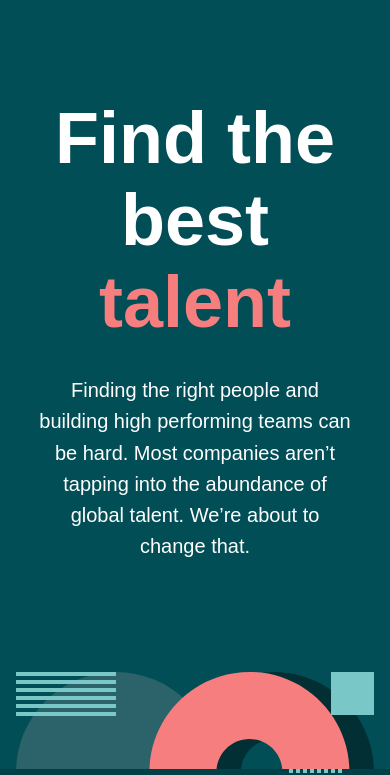
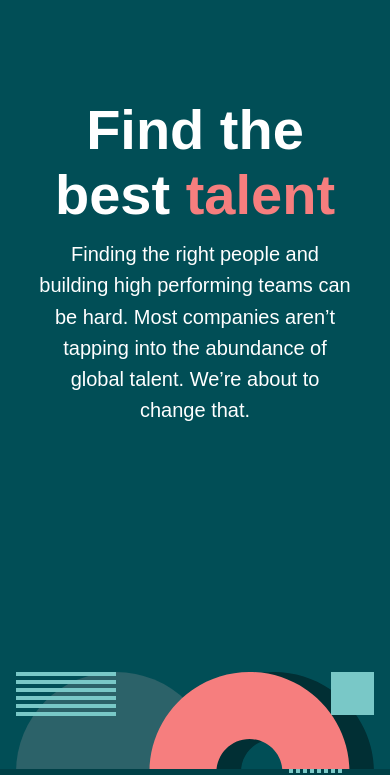
Before and after one commit to Mohamed-Mkadem/My_Team_FrontEndMentor_Challenge, a plain HTML site: page index.html in a window 390 px wide. Shown: the part 75-850 px from the top of the page. Drawn offline with Linux system fonts and the light colour scheme.

Commit message:
Fixing The hero section problem on mobile screen

```diff
--- a/media.css
+++ b/media.css
@@ -18,6 +18,7 @@
   .showcase {
     flex-direction: column;
     text-align: center;
+    padding-bottom: 50px;
   }
   .showcase > * {
     width: 100%;
@@ -27,7 +28,8 @@
     font-size: 20px;
   }
   .showcase .title h1 {
-    font-size: 9rem;
+    font-size: 7rem;
+    margin-bottom: -20px;
   }
   .toggler {
     display: block;
```
